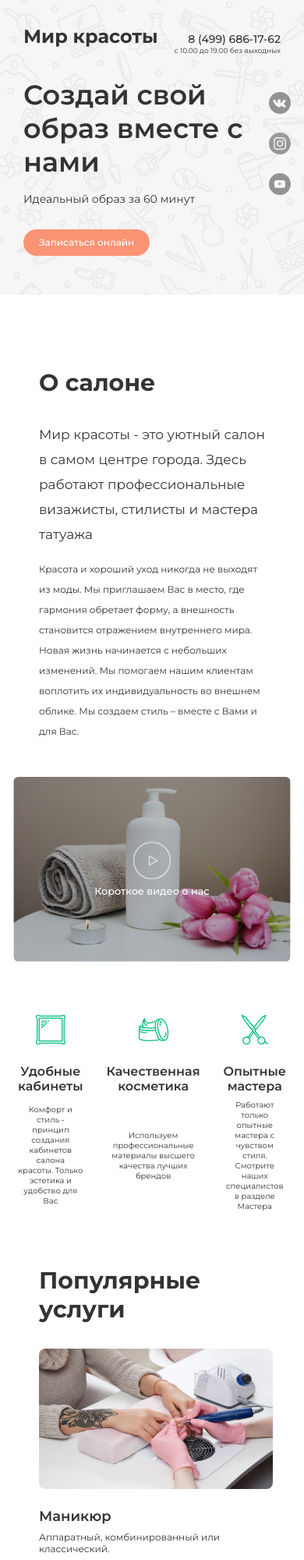
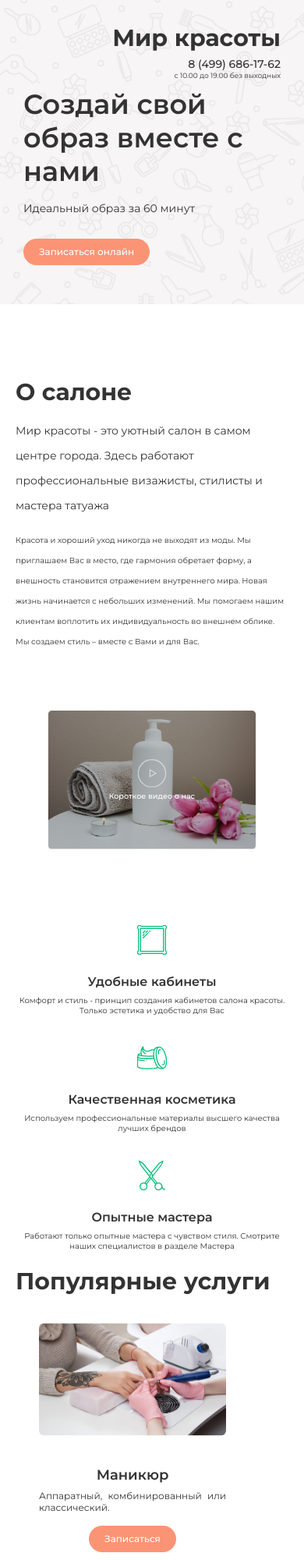
Before and after one commit to Dr-mmnt/one-page-beauty-store, a plain HTML site: page index.html in a window 390 px wide. Shown: the top 2000 px of the page at 78% size. Drawn offline with nearby package versions, Linux system fonts and the light colour scheme.

Commit message:
adaptive for all devices

```diff
--- a/index.html
+++ b/index.html
@@ -466,7 +466,7 @@
               >
             </div>
 
-            <nav class="navigation">
+            <nav class="footer__navigation navigation">
               <ul class="navigation__list">
                 <li class="navigation__item">
                   <a class="navigation__link" href="#services">Услуги и цены</a>
--- a/media.css
+++ b/media.css
@@ -107,8 +107,7 @@
 /* Small Devices, Tablets */
 @media only screen and (max-width: 768px) {
   .header__navigation {
-    visibility: hidden;
-    width: 0;
+    display: none;
   }
 
   .girl {
@@ -198,7 +197,89 @@
 }
 /* Extra Small Devices, Phones */
 @media only screen and (max-width: 480px) {
+section{
+    margin-bottom: 20px;
 }
+
+.header__social{
+    visibility: hidden;
+}
+
+.logo{
+    font-size: 30px;
+    text-align: center;
+}
+
+.header__top{
+    flex-direction: column;
+    align-items: end;
+    gap: 5px;
+    margin-bottom: 10px;
+}
+
+.container{
+    padding: 0 20px;
+}
+
+.section__title{
+    margin-bottom: 15px;
+}
+
+.about__thesis{
+    font-size: 14px;
+}
+
+.about__text{
+    font-size: 10px;
+}
+
+.video{
+    scale: 0.6;
+}
+
+/* TODO: убрать отступ из-за scale на vidoe__preview */
+
+.advantages{
+    flex-direction: column;
+}
+
+.card__link{
+    scale: 0.8;
+}
+
+.card{
+    display: flex;
+    flex-direction: column;
+    align-items: center;
+}
+
+.card__text{
+    text-align:justify;
+    width: 80%;
+}
+
+.price__info{max-width: 200px;}
+
+.price__title{
+    font-size: 14px;
+}
+
+.price__text{
+    font-size: 12px;
+}
+.price__number{
+    font-size: 14px;
+}
+
+.footer__navigation{
+    display: none;
+}
+
+.privacy-policy__link{
+    text-align: right;
+}
+}
+
 /* Custom, iPhone Retina */
 @media only screen and (max-width: 320px) {
 }
```
